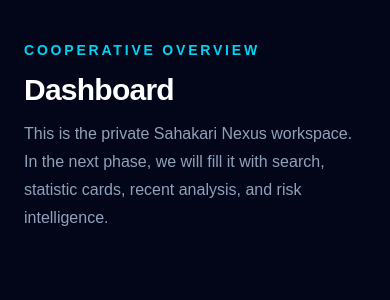
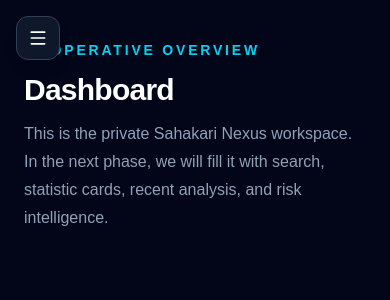
Before and after one commit to DikshaTimilsina/sahakari-nexus, a Next.js app: page /dashboard in a window 390 px wide. Shown: the top 300 px of the page. Built offline with nearby package versions, Linux system fonts and the light colour scheme.

Commit message:
Make the sidebar responsive

```diff
--- a/components/layout/Sidebar.tsx
+++ b/components/layout/Sidebar.tsx
@@ -6,11 +6,14 @@ import {
   BarChart3,
   GitCompareArrows,
   LayoutDashboard,
+  Menu,
   MessageCircle,
   Network,
   Settings,
   Upload,
+  X,
 } from "lucide-react";
+import { useState } from "react";
 
 const navigationItems = [
   { href: "/dashboard", label: "Dashboard", icon: LayoutDashboard },
@@ -22,11 +25,41 @@ const navigationItems = [
 ];
 
 export function Sidebar() {
-  // Next.js gives us the current URL path in the browser.
   const pathname = usePathname();
 
+  // Controls whether the sidebar is visible on mobile screens.
+  const [isOpen, setIsOpen] = useState(false);
+
   return (
-    <aside className="fixed inset-y-0 left-0 hidden w-72 flex-col border-r border-slate-800 bg-slate-950 px-5 py-7 lg:flex">
+    <>
+      {/* This button is visible only below the large-screen breakpoint. */}
+      <button
+        type="button"
+        onClick={() => setIsOpen(!isOpen)}
+        aria-label={isOpen ? "Close navigation menu" : "Open navigation menu"}
+        aria-expanded={isOpen}
+        aria-controls="dashboard-sidebar"
+        className="fixed left-4 top-4 z-50 grid size-11 place-items-center rounded-xl border border-slate-700 bg-slate-900 text-white shadow-lg lg:hidden"
+      >
+        {isOpen ? <X size={20} /> : <Menu size={20} />}
+      </button>
+
+      {/* Clicking this dark overlay closes the open mobile sidebar. */}
+      {isOpen && (
+        <button
+          type="button"
+          aria-label="Close navigation menu"
+          onClick={() => setIsOpen(false)}
+          className="fixed inset-0 z-30 bg-slate-950/70 lg:hidden"
+        />
+      )}
+
+      <aside
+        id="dashboard-sidebar"
+        className={`fixed inset-y-0 left-0 z-40 flex w-72 flex-col border-r border-slate-800 bg-slate-950 px-5 py-7 transition-transform duration-300 lg:translate-x-0 ${
+          isOpen ? "translate-x-0" : "-translate-x-full"
+        }`}
+      >
         <Link href="/" className="flex items-center gap-3 px-2">
           <span className="grid size-10 place-items-center rounded-xl bg-cyan-400 text-lg font-black text-slate-950">
             S
@@ -49,6 +82,7 @@ export function Sidebar() {
               <Link
                 key={item.href}
                 href={item.href}
+                onClick={() => setIsOpen(false)}
                 className={`flex items-center gap-3 rounded-xl px-4 py-3 text-sm font-medium transition-colors ${
                   isActive
                     ? "bg-cyan-400 text-slate-950"
@@ -76,11 +110,13 @@ export function Sidebar() {
 
         <Link
           href="/settings"
+          onClick={() => setIsOpen(false)}
           className="mt-5 flex items-center gap-3 rounded-xl px-4 py-3 text-sm text-slate-400 transition-colors hover:bg-slate-900 hover:text-white"
         >
           <Settings size={18} />
           Settings
         </Link>
       </aside>
+    </>
   );
 }
```
Lines whose indentation alone changed are shown as unchanged.
